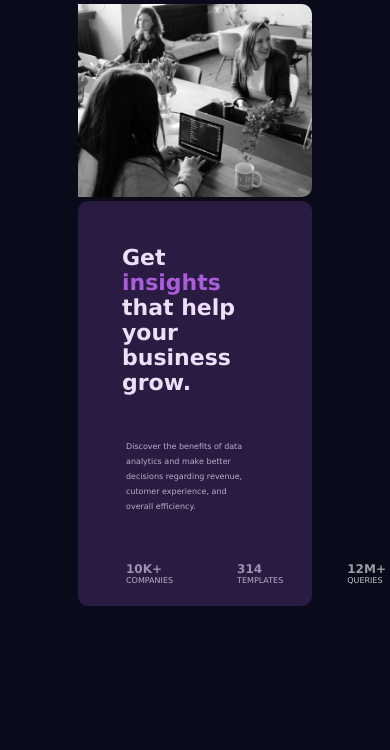
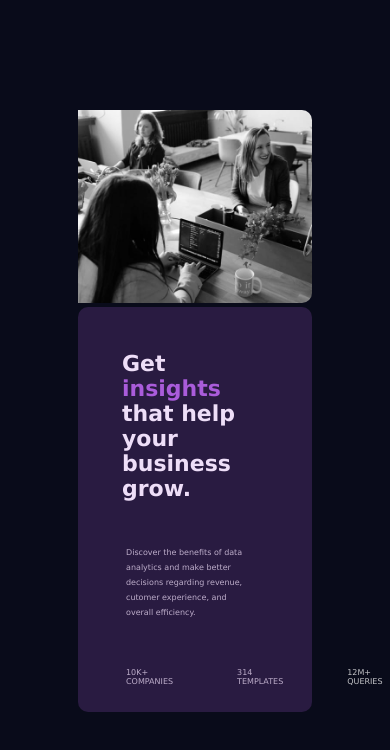
Before and after one commit to ziggycodes/stat-preview-card-component, a plain HTML site: page index.html in a window 390 px wide. Drawn offline with Linux system fonts and the light colour scheme; a web font is replaced by a local one.

Commit message:
some corrections made to styling code

```diff
--- a/index.html
+++ b/index.html
@@ -19,15 +19,15 @@
 
             <div class="stats">
                 <div class="statistic">
-                    <h3>10K+</h3>
+                    <p>10K+</p>
                     <p>COMPANIES</p>
                 </div>
                 <div class="statistic">
-                    <h3>314</h3>
+                    <p>314</p>
                     <p>TEMPLATES</p>
                 </div>
                 <div class="statistic">
-                    <h3>12M+</h3>
+                    <p>12M+</p>
                     <p>QUERIES</p>
                 </div>
 
--- a/styles.css
+++ b/styles.css
@@ -9,7 +9,7 @@
 
 body{
     width: 100vw;
-    height: 100vh;
+    min-height: 100vh;
     background-color: hsl(233, 47%, 7%);
     display: flex;
     align-items: center;
@@ -22,10 +22,10 @@ main{
     background-color: hsl(233, 47%, 7%);
     width:60%;
     max-width:1440px;
-    height:50%;
     display:flex;
 
 }
+
 
 img{
     width:100%;
@@ -72,6 +72,7 @@ p[class="description"]{
     flex-direction: column;
     align-items: left;
     justify-content: space-between;
+
 }
 
 .stats{
@@ -86,17 +87,27 @@ p[class="description"]{
 @media (max-width:760px){
     main{
         flex-direction: column-reverse;
+        width:60%;
     }
     html{overflow-x: hidden;
     overflow-y: auto;
+    }
+
+    .image, .textbox{
+        width:100%;
     }
 }
 
 @media (max-height:500px){
     main{
         flex-direction: column-reverse;
+        width:60%;
     }
     html{overflow-x: hidden;
         overflow-y: auto;
         }
+
+   .image, .textbox{
+            width:100%;
+        }
 }
```
